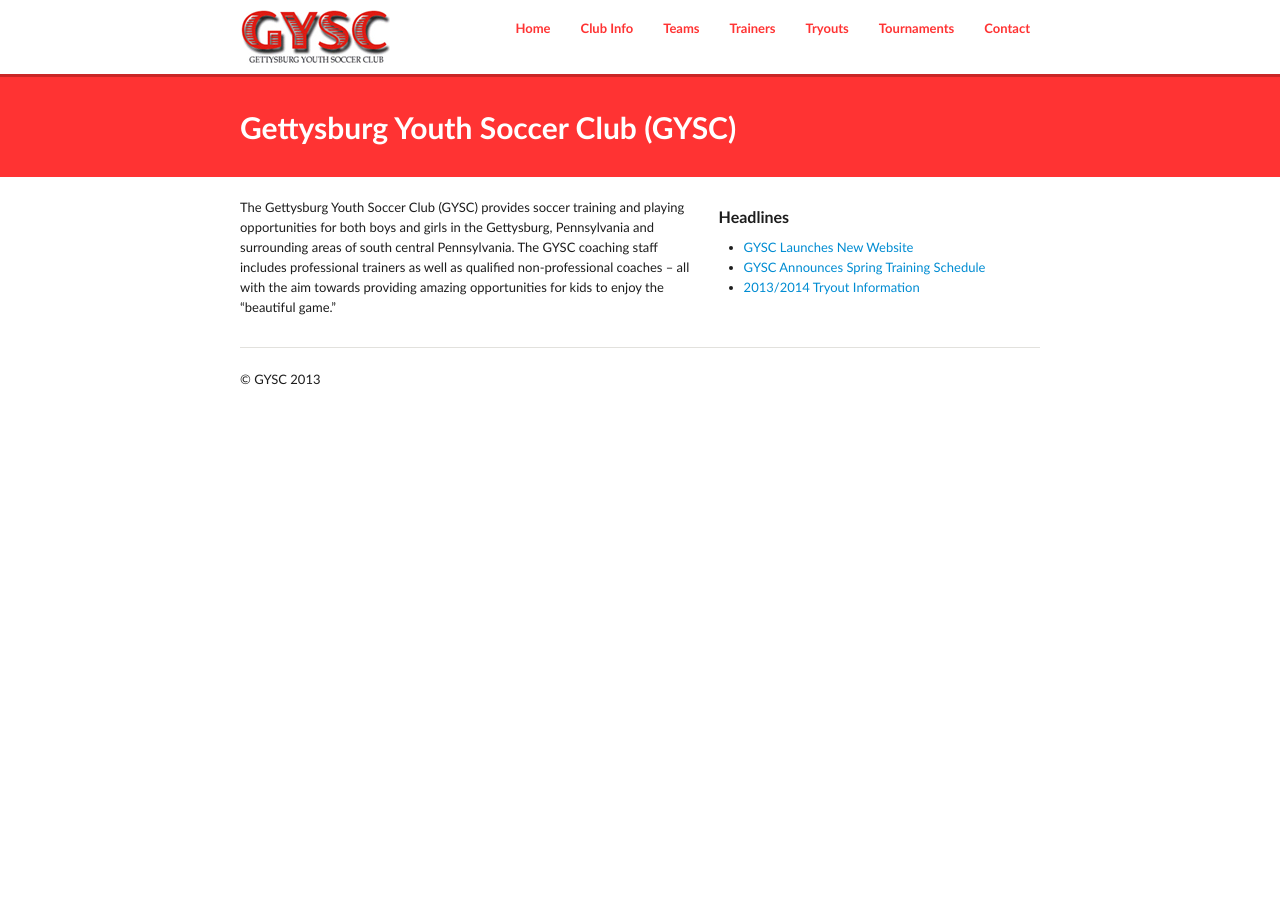
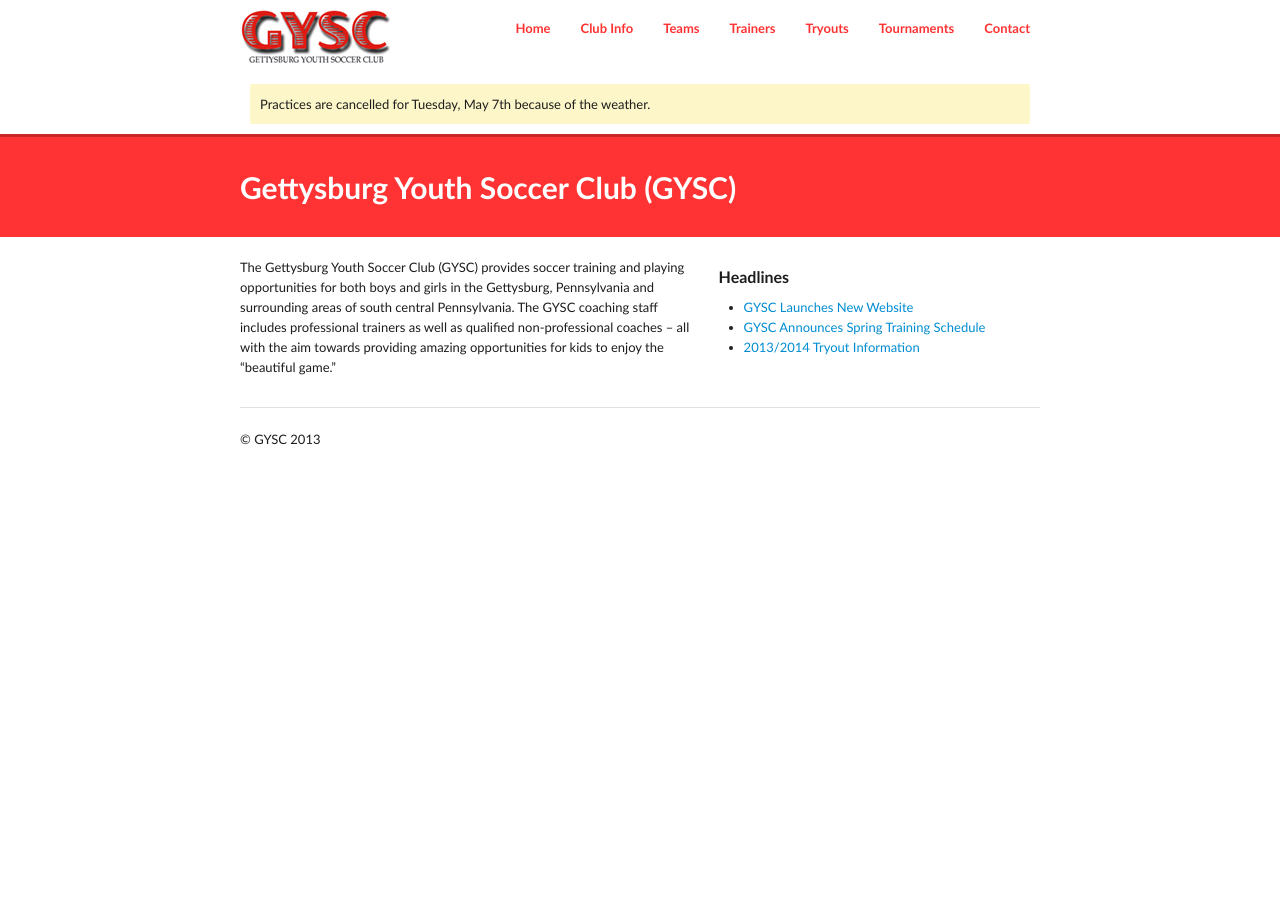
Before and after one commit to GYSC/gysc.github.com, a Jekyll site: the page built from index.md, in a window 1280 px wide. Built offline with Jekyll 4.4.1, drawn with Linux system fonts in a browser that asks for light colours; Markdown is read by kramdown in place of the engine named in the settings.

Commit message:
Update _config.yml

```diff
--- a/_config.yml
+++ b/_config.yml
@@ -1,5 +1,5 @@
 title: Gettysburg Youth Soccer Club
-message:
+message: Practices are cancelled for Tuesday, May 7th because of the weather.
 
 #build config
 server: true
```
